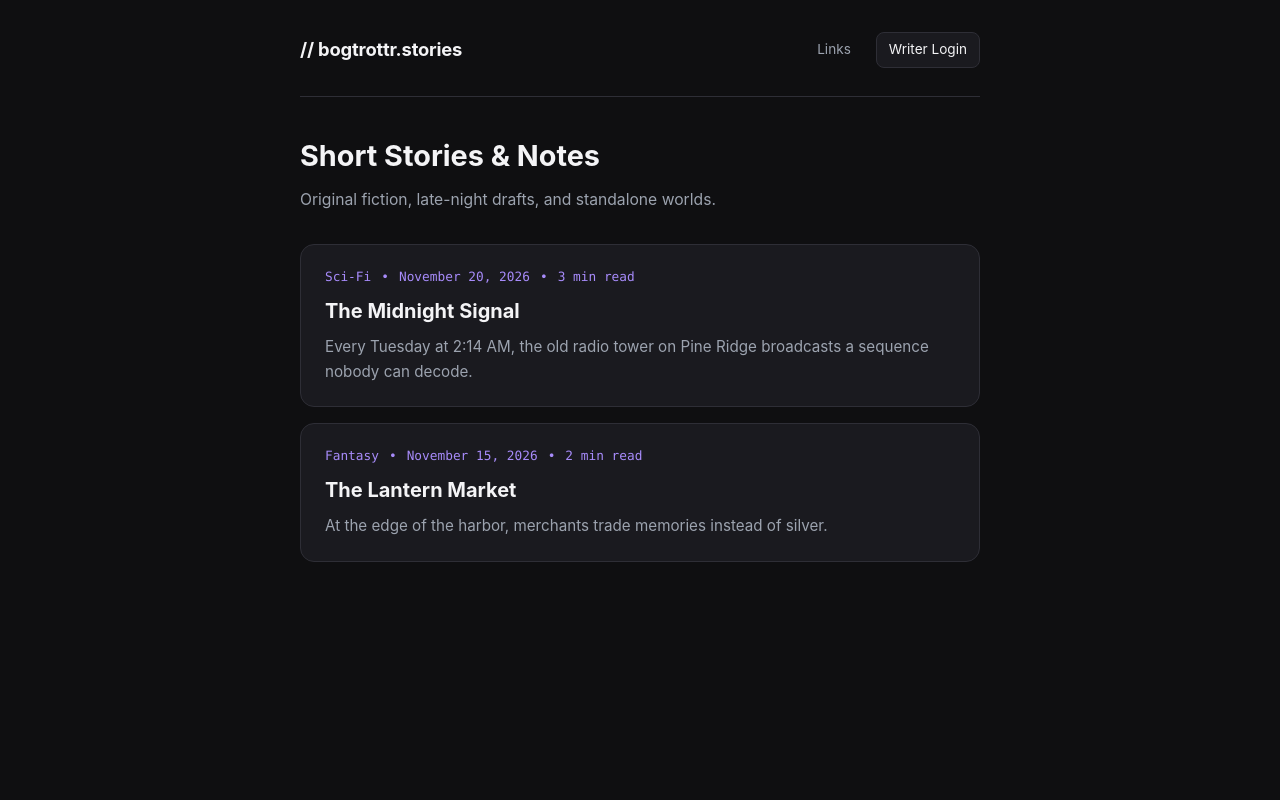
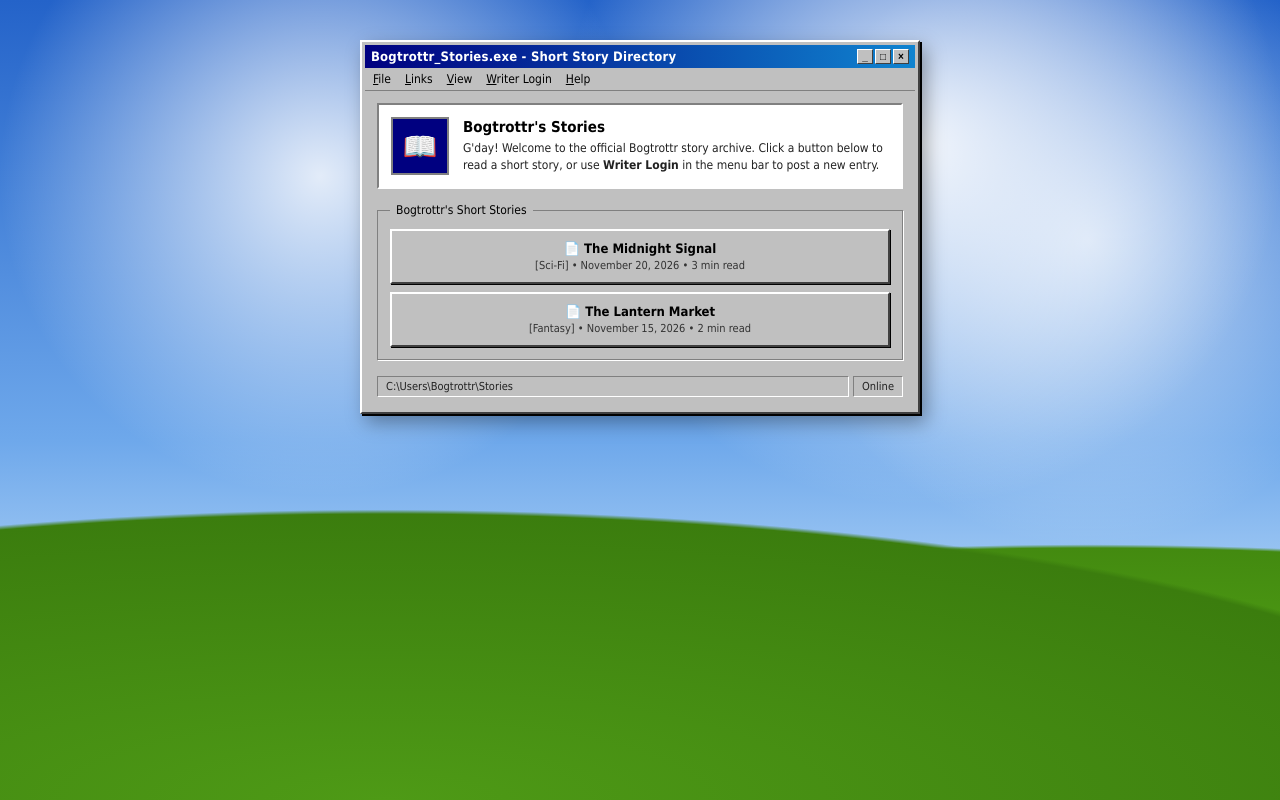
Before and after one commit to Bogtrottr/stories, a plain HTML site: page index.html in a window 1280 px wide. Drawn offline with Linux system fonts and the light colour scheme.

Commit message:
Update index.html

```diff
--- a/index.html
+++ b/index.html
@@ -3,194 +3,377 @@
 <head>
   <meta charset="UTF-8" />
   <meta name="viewport" content="width=device-width, initial-scale=1.0" />
-  <title>Bogtrottr — Short Stories</title>
+  <title>Bogtrottr_Stories.exe - Short Stories</title>
   <style>
-    :root {
-      --bg: #0f0f11;
-      --card: #1a1a1f;
-      --card-hover: #25252d;
-      --text: #f4f4f6;
-      --muted: #9ca3af;
-      --accent: #a78bfa;
-      --border: #2e2e36;
+    * {
+      box-sizing: border-box;
+      margin: 0;
+      padding: 0;
     }
-    * { box-sizing: border-box; margin: 0; padding: 0; }
+
     body {
-      font-family: -apple-system, BlinkMacSystemFont, "Segoe UI", Roboto, sans-serif;
-      background-color: var(--bg);
-      color: var(--text);
-      line-height: 1.6;
-      padding: 32px 20px 80px;
+      font-family: "MS Sans Serif", Tahoma, "Segoe UI", sans-serif;
+      font-size: 13px;
+      color: #000000;
       min-height: 100vh;
+      display: flex;
+      justify-content: center;
+      align-items: flex-start;
+      padding: 40px 16px 60px;
+      /* Classic Bliss-inspired rolling green hills & blue sky background */
+      background-color: #3a7bd5;
+      background-image:
+        radial-gradient(ellipse 140% 55% at 30% 100%, #4e9a16 0%, #3b7d0e 65%, transparent 66%),
+        radial-gradient(ellipse 120% 45% at 85% 100%, #5cb319 0%, #438a10 70%, transparent 71%),
+        radial-gradient(circle at 25% 22%, rgba(255,255,255,0.85) 0%, rgba(255,255,255,0) 28%),
+        radial-gradient(circle at 72% 18%, rgba(255,255,255,0.9) 0%, rgba(255,255,255,0) 32%),
+        radial-gradient(circle at 85% 30%, rgba(255,255,255,0.7) 0%, rgba(255,255,255,0) 25%),
+        linear-gradient(180deg, #2463c9 0%, #6ea8eb 55%, #a8cef5 75%);
+      background-attachment: fixed;
     }
-    .wrapper {
-      max-width: 680px;
-      margin: 0 auto;
+
+    /* Classic Windows 95/98 Window Frame */
+    .win-window {
+      width: 100%;
+      max-width: 560px;
+      background-color: #c0c0c0;
+      border-top: 2px solid #ffffff;
+      border-left: 2px solid #ffffff;
+      border-right: 2px solid #404040;
+      border-bottom: 2px solid #404040;
+      box-shadow: 2px 2px 0px #000000, 6px 8px 18px rgba(0, 0, 0, 0.35);
+      padding: 3px;
     }
-    /* Top Navigation Bar */
-    header {
+
+    /* Title Bar */
+    .title-bar {
+      background: linear-gradient(90deg, #000080, #1084d0);
+      color: #ffffff;
+      padding: 4px 6px;
       display: flex;
       justify-content: space-between;
       align-items: center;
-      padding-bottom: 28px;
-      margin-bottom: 36px;
-      border-bottom: 1px solid var(--border);
+      font-weight: bold;
+      font-size: 13px;
+      letter-spacing: 0.2px;
+      user-select: none;
     }
-    .brand {
-      font-weight: 700;
-      font-size: 1.15rem;
-      letter-spacing: -0.01em;
-      color: var(--text);
+
+    .title-controls {
+      display: flex;
+      gap: 2px;
+    }
+
+    .win-ctrl-btn {
+      width: 16px;
+      height: 15px;
+      background: #c0c0c0;
+      border-top: 1px solid #ffffff;
+      border-left: 1px solid #ffffff;
+      border-right: 1px solid #404040;
+      border-bottom: 1px solid #404040;
+      color: #000000;
+      font-size: 10px;
+      font-weight: bold;
+      line-height: 11px;
+      text-align: center;
+      cursor: pointer;
+    }
+
+    .win-ctrl-btn:active {
+      border-top: 1px solid #404040;
+      border-left: 1px solid #404040;
+      border-right: 1px solid #ffffff;
+      border-bottom: 1px solid #ffffff;
+    }
+
+    /* Menu Bar */
+    .menu-bar {
+      display: flex;
+      gap: 14px;
+      padding: 4px 8px;
+      border-bottom: 1px solid #808080;
+      font-size: 12px;
+    }
+
+    .menu-item {
+      color: #000000;
       text-decoration: none;
+      cursor: pointer;
     }
-    .nav-actions {
+
+    .menu-item:hover {
+      background-color: #000080;
+      color: #ffffff;
+      padding: 0 3px;
+      margin: 0 -3px;
+    }
+
+    .menu-item span {
+      text-decoration: underline;
+    }
+
+    /* Window Body */
+    .window-body {
+      padding: 12px;
       display: flex;
-      gap: 12px;
+      flex-direction: column;
+      gap: 14px;
+    }
+
+    /* Sunken White Header Box (Matches top bio box in reference) */
+    .sunken-box {
+      background-color: #ffffff;
+      border-top: 2px solid #808080;
+      border-left: 2px solid #808080;
+      border-right: 2px solid #ffffff;
+      border-bottom: 2px solid #ffffff;
+      padding: 12px;
+      display: flex;
+      gap: 14px;
       align-items: center;
     }
-    .nav-link {
-      font-size: 0.85rem;
-      color: var(--muted);
-      text-decoration: none;
-      padding: 6px 12px;
-      border-radius: 8px;
-      border: 1px solid transparent;
-      transition: all 0.15s ease;
-    }
-    .nav-link:hover {
-      color: var(--text);
-      background: var(--card);
-    }
-    .writer-btn {
-      border-color: var(--border);
-      background: var(--card);
-      color: var(--text);
-    }
-    .writer-btn:hover {
-      border-color: var(--accent);
+
+    .pixel-icon {
+      width: 58px;
+      height: 58px;
+      background: #000080;
+      border: 2px solid #808080;
+      color: #ffffff;
+      display: flex;
+      align-items: center;
+      justify-content: center;
+      font-size: 28px;
+      flex-shrink: 0;
     }
 
-    /* Intro Section */
-    .intro {
-      margin-bottom: 32px;
-    }
-    .intro h1 {
-      font-size: 1.8rem;
-      margin-bottom: 8px;
-    }
-    .intro p {
-      color: var(--muted);
-      font-size: 0.98rem;
+    .header-text h1 {
+      font-size: 15px;
+      margin-bottom: 4px;
     }
 
-    /* Story Cards List */
-    .story-list {
+    .header-text p {
+      font-size: 12px;
+      line-height: 1.45;
+      color: #222222;
+    }
+
+    /* Retro Fieldset Group Box */
+    fieldset {
+      border: 1px solid #808080;
+      box-shadow: 1px 1px 0px #ffffff;
+      padding: 12px;
+    }
+
+    legend {
+      padding: 0 6px;
+      font-size: 12px;
+      color: #000000;
+    }
+
+    /* Story Buttons Stack (Matches the chunky buttons in reference) */
+    .story-btn-list {
       display: flex;
       flex-direction: column;
-      gap: 16px;
-    }
-    .story-card {
-      background: var(--card);
-      border: 1px solid var(--border);
-      border-radius: 14px;
-      padding: 22px 24px;
-      cursor: pointer;
-      transition: transform 0.15s ease, background 0.15s ease, border-color 0.15s ease;
-    }
-    .story-card:hover {
-      background: var(--card-hover);
-      transform: translateY(-2px);
-      border-color: #42424d;
-    }
-    .story-meta {
-      display: flex;
-      gap: 10px;
-      font-size: 0.8rem;
-      color: var(--accent);
-      font-family: ui-monospace, SFMono-Regular, Menlo, Monaco, Consolas, monospace;
-      margin-bottom: 8px;
-    }
-    .story-card h2 {
-      font-size: 1.25rem;
-      margin-bottom: 8px;
-    }
-    .story-card p {
-      color: var(--muted);
-      font-size: 0.95rem;
+      gap: 8px;
     }
 
-    /* Full Story Reader View */
+    .retro-btn {
+      width: 100%;
+      background-color: #c0c0c0;
+      border-top: 2px solid #ffffff;
+      border-left: 2px solid #ffffff;
+      border-right: 2px solid #404040;
+      border-bottom: 2px solid #404040;
+      box-shadow: 1px 1px 0px #000000;
+      padding: 10px 14px;
+      text-align: center;
+      cursor: pointer;
+      font-family: inherit;
+      color: #000000;
+      display: flex;
+      flex-direction: column;
+      align-items: center;
+      gap: 3px;
+    }
+
+    .retro-btn:hover {
+      background-color: #c8c8c8;
+    }
+
+    .retro-btn:active {
+      border-top: 2px solid #404040;
+      border-left: 2px solid #404040;
+      border-right: 2px solid #ffffff;
+      border-bottom: 2px solid #ffffff;
+      box-shadow: none;
+      transform: translate(1px, 1px);
+    }
+
+    .btn-title {
+      font-weight: bold;
+      font-size: 13px;
+    }
+
+    .btn-meta {
+      font-size: 11px;
+      color: #333333;
+    }
+
+    /* Reader View (Notepad / WordPad Document Window) */
     #reader-view {
       display: none;
     }
-    .back-btn {
-      background: var(--card);
-      border: 1px solid var(--border);
-      color: var(--text);
-      padding: 8px 14px;
-      border-radius: 8px;
-      font-size: 0.88rem;
-      cursor: pointer;
-      margin-bottom: 28px;
-      display: inline-flex;
+
+    .reader-toolbar {
+      display: flex;
+      justify-content: space-between;
       align-items: center;
-      gap: 6px;
-    }
-    .back-btn:hover {
-      background: var(--card-hover);
-    }
-    .article-header {
-      margin-bottom: 32px;
-      padding-bottom: 20px;
-      border-bottom: 1px solid var(--border);
-    }
-    .article-header h1 {
-      font-size: 2rem;
-      line-height: 1.25;
       margin-bottom: 10px;
     }
-    .article-body {
-      font-family: Georgia, "Times New Roman", serif;
-      font-size: 1.12rem;
-      line-height: 1.85;
-      color: #e5e5ea;
+
+    .small-btn {
+      background-color: #c0c0c0;
+      border-top: 2px solid #ffffff;
+      border-left: 2px solid #ffffff;
+      border-right: 2px solid #404040;
+      border-bottom: 2px solid #404040;
+      padding: 4px 12px;
+      font-family: inherit;
+      font-size: 12px;
+      font-weight: bold;
+      cursor: pointer;
     }
-    .article-body p {
-      margin-bottom: 22px;
+
+    .small-btn:active {
+      border-top: 2px solid #404040;
+      border-left: 2px solid #404040;
+      border-right: 2px solid #ffffff;
+      border-bottom: 2px solid #ffffff;
+    }
+
+    .document-pane {
+      background-color: #ffffff;
+      border-top: 2px solid #808080;
+      border-left: 2px solid #808080;
+      border-right: 2px solid #ffffff;
+      border-bottom: 2px solid #ffffff;
+      padding: 18px 20px;
+      max-height: 60vh;
+      overflow-y: auto;
+    }
+
+    .doc-title {
+      font-size: 18px;
+      font-weight: bold;
+      margin-bottom: 4px;
+    }
+
+    .doc-meta {
+      font-size: 11px;
+      color: #555555;
+      padding-bottom: 10px;
+      margin-bottom: 14px;
+      border-bottom: 1px dashed #808080;
+    }
+
+    .doc-body {
+      font-family: "Times New Roman", Georgia, serif;
+      font-size: 15px;
+      line-height: 1.65;
+      color: #000000;
+    }
+
+    .doc-body p {
+      margin-bottom: 14px;
+    }
+
+    /* Bottom Status Bar (Matches C:\Users\... | Online bar in reference) */
+    .status-bar {
+      display: flex;
+      gap: 4px;
+      margin-top: 2px;
+    }
+
+    .status-panel {
+      border-top: 1px solid #808080;
+      border-left: 1px solid #808080;
+      border-right: 1px solid #ffffff;
+      border-bottom: 1px solid #ffffff;
+      padding: 3px 8px;
+      font-size: 11px;
+      color: #222222;
+    }
+
+    .status-path {
+      flex-grow: 1;
     }
   </style>
 </head>
 <body>
-  <div class="wrapper">
-    <header>
-      <a href="#" class="brand" onclick="showList(); return false;">// bogtrottr.stories</a>
-      <div class="nav-actions">
-        <a href="https://bogtrottr.github.io" class="nav-link">Links</a>
-        <!-- Takes you directly to your password-protected GitHub editor -->
-        <a href="https://github.com/Bogtrottr/stories/edit/main/stories.json" target="_blank" class="nav-link writer-btn">Writer Login</a>
+
+  <div class="win-window">
+    <!-- Blue Window Title Bar -->
+    <div class="title-bar">
+      <span>Bogtrottr_Stories.exe - Short Story Directory</span>
+      <div class="title-controls">
+        <button class="win-ctrl-btn" title="Minimize" onclick="showList()">_</button>
+        <button class="win-ctrl-btn" title="Maximize">□</button>
+        <button class="win-ctrl-btn" title="Close" onclick="showList()">×</button>
       </div>
-    </header>
+    </div>
 
-    <!-- Home View: Story Archive -->
-    <main id="list-view">
-      <div class="intro">
-        <h1>Short Stories &amp; Notes</h1>
-        <p>Original fiction, late-night drafts, and standalone worlds.</p>
+    <!-- Classic Menu Bar -->
+    <div class="menu-bar">
+      <a href="#" class="menu-item" onclick="showList(); return false;"><span>F</span>ile</a>
+      <a href="https://bogtrottr.github.io" class="menu-item"><span>L</span>inks</a>
+      <a href="#" class="menu-item" onclick="showList(); return false;"><span>V</span>iew</a>
+      <!-- Password-protected GitHub Writer Login -->
+      <a href="https://github.com/Bogtrottr/stories/edit/main/stories.json" target="_blank" class="menu-item"><span>W</span>riter Login</a>
+      <a href="#" class="menu-item" onclick="alert('Bogtrottr Stories v1.0\nClick any story button to open it in the reader!'); return false;"><span>H</span>elp</a>
+    </div>
+
+    <!-- Main Window Content -->
+    <div class="window-body">
+
+      <!-- Top Intro Box -->
+      <div class="sunken-box">
+        <div class="pixel-icon">📖</div>
+        <div class="header-text">
+          <h1>Bogtrottr's Stories</h1>
+          <p>G'day! Welcome to the official Bogtrottr story archive. Click a button below to read a short story, or use <b>Writer Login</b> in the menu bar to post a new entry.</p>
+        </div>
       </div>
-      <div id="story-container" class="story-list">
-        <p style="color: var(--muted);">Loading stories...</p>
+
+      <!-- View 1: Story Button Directory -->
+      <fieldset id="list-view">
+        <legend>Bogtrottr's Short Stories</legend>
+        <div id="story-container" class="story-btn-list">
+          <div style="padding: 10px; text-align: center;">Loading stories.json...</div>
+        </div>
+      </fieldset>
+
+      <!-- View 2: Story Document Reader -->
+      <fieldset id="reader-view">
+        <legend id="reader-legend">Story_Reader.txt</legend>
+        <div class="reader-toolbar">
+          <button class="small-btn" onclick="showList()">&larr; Back to Directory</button>
+          <span id="reader-readtime" style="font-size: 11px; color: #333;"></span>
+        </div>
+        <div class="document-pane">
+          <div id="reader-title" class="doc-title"></div>
+          <div id="reader-meta" class="doc-meta"></div>
+          <div id="reader-body" class="doc-body"></div>
+        </div>
+      </fieldset>
+
+      <!-- Bottom Status Bar -->
+      <div class="status-bar">
+        <div id="status-path" class="status-panel status-path">C:\Users\Bogtrottr\Stories</div>
+        <div class="status-panel">Online</div>
       </div>
-    </main>
 
-    <!-- Reader View: Individual Story -->
-    <article id="reader-view">
-      <button class="back-btn" onclick="showList()">&larr; All Stories</button>
-      <div class="article-header">
-        <div id="reader-meta" class="story-meta"></div>
-        <h1 id="reader-title"></h1>
-      </div>
-      <div id="reader-body" class="article-body"></div>
-    </article>
+    </div>
   </div>
 
   <script>
@@ -203,7 +386,7 @@
         renderList();
       } catch (err) {
         document.getElementById('story-container').innerHTML =
-          '<p style="color: var(--muted);">Could not load stories yet. Make sure stories.json is saved!</p>';
+          '<div style="padding: 10px;">Error: Could not find stories.json in repository.</div>';
       }
     }
 
@@ -212,29 +395,24 @@
       container.innerHTML = '';
 
       allStories.forEach((story, index) => {
-        const card = document.createElement('div');
-        card.className = 'story-card';
-        card.onclick = () => openStory(index);
-        card.innerHTML = `
-          <div class="story-meta">
-            <span>${story.genre}</span>
-            <span>&bull;</span>
-            <span>${story.date}</span>
-            <span>&bull;</span>
-            <span>${story.readTime}</span>
-          </div>
-          <h2>${story.title}</h2>
-          <p>${story.excerpt}</p>
+        const btn = document.createElement('button');
+        btn.className = 'retro-btn';
+        btn.onclick = () => openStory(index);
+        btn.innerHTML = `
+          <span class="btn-title">📄 ${story.title}</span>
+          <span class="btn-meta">[${story.genre}] • ${story.date} • ${story.readTime}</span>
         `;
-        container.appendChild(card);
+        container.appendChild(btn);
       });
     }
 
     function openStory(index) {
       const story = allStories[index];
-      document.getElementById('reader-meta').textContent =
-        `${story.genre} • ${story.date} • ${story.readTime}`;
+      document.getElementById('reader-legend').textContent = `${story.id}.txt`;
       document.getElementById('reader-title').textContent = story.title;
+      document.getElementById('reader-meta').textContent = `${story.genre} | Published ${story.date}`;
+      document.getElementById('reader-readtime').textContent = story.readTime;
+      document.getElementById('status-path').textContent = `C:\\Users\\Bogtrottr\\Stories\\${story.id}.txt`;
 
       const bodyEl = document.getElementById('reader-body');
       bodyEl.innerHTML = '';
@@ -246,13 +424,12 @@
 
       document.getElementById('list-view').style.display = 'none';
       document.getElementById('reader-view').style.display = 'block';
-      window.scrollTo(0, 0);
     }
 
     function showList() {
       document.getElementById('reader-view').style.display = 'none';
       document.getElementById('list-view').style.display = 'block';
-      window.scrollTo(0, 0);
+      document.getElementById('status-path').textContent = 'C:\\Users\\Bogtrottr\\Stories';
     }
 
     loadStories();
```
